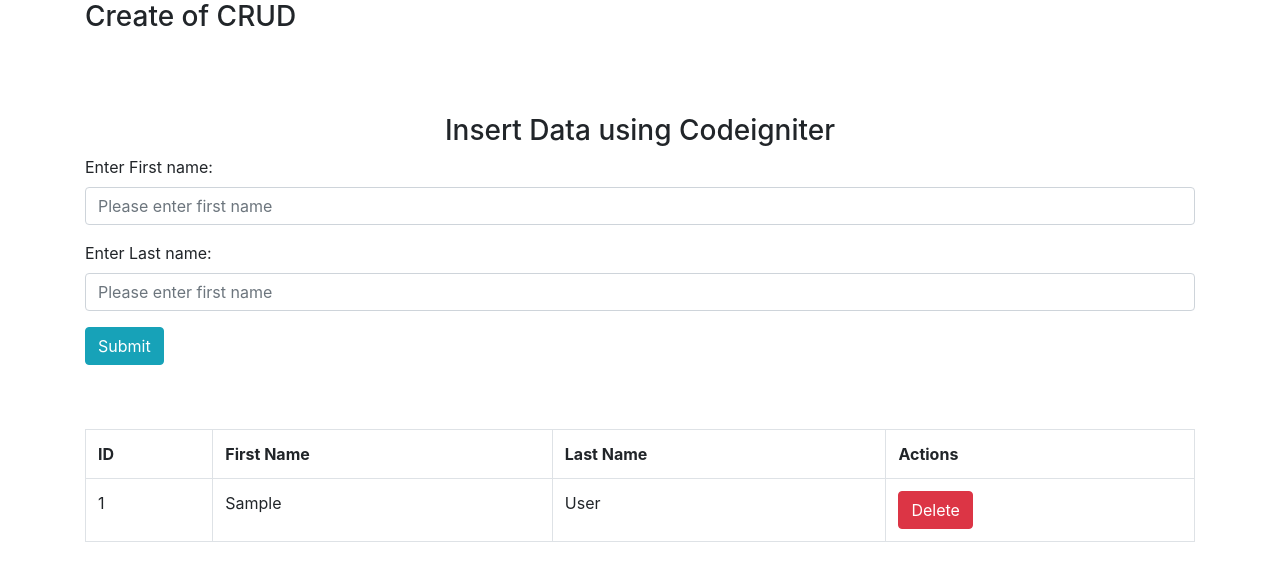
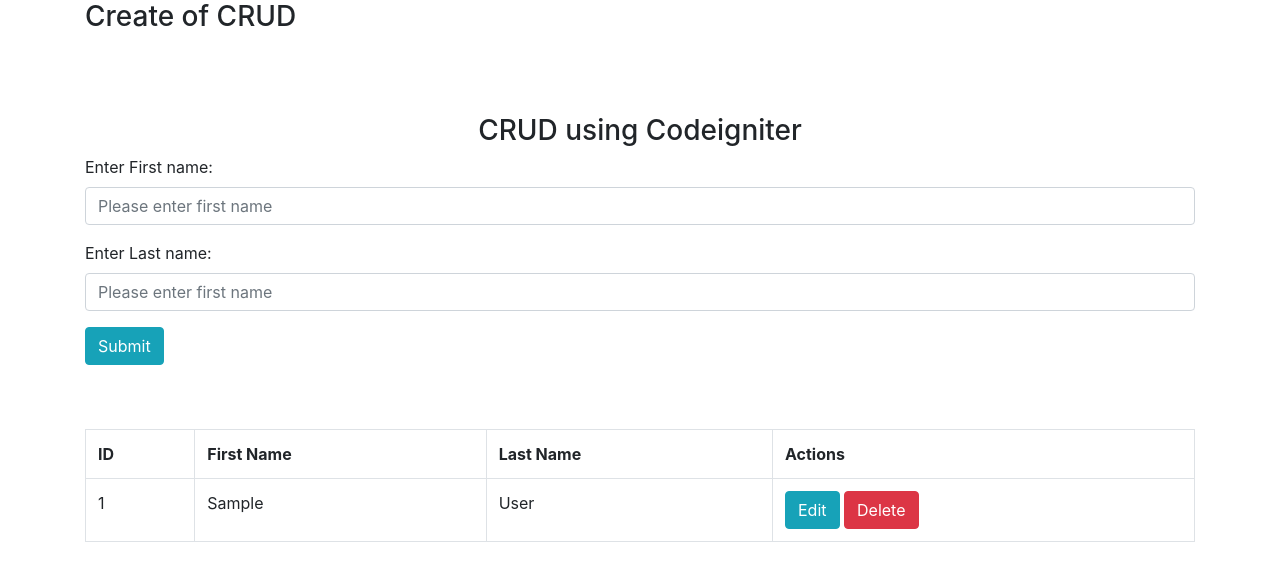
Before and after one commit to cooldv235/Codeigniter-Fundamentals, a CodeIgniter app: page /codeigniter/index.php/crud_controller/index in a window 1280 px wide. Shown: the top 581 px of the page. Run offline with CodeIgniter, Linux system fonts and the light colour scheme; tables that the repository leaves empty hold one stand-in row (values such as "Sample post").

Commit message:
CRUD complete

```diff
--- a/application/controllers/Crud_controller.php
+++ b/application/controllers/Crud_controller.php
@@ -29,29 +29,57 @@ class Crud_controller extends CI_Controller {
                 'last_name' => $this->input->post('last_name'),
             ];
 
-            $this->crud->store($data);
+            // IN CASE OF UPDATING A USER
+            if($this->input->post('formupdate')){
+                $user_id = $this->input->post('hidden_id');
+                $this->crud->update_user($data,$user_id);
+                redirect(base_url() . "crud_controller/updated");
+            }
 
-            redirect(base_url() . "crud_controller/inserted");
+            // IN CASE OF CREATE A NEW USER
+            if($this->input->post('formsubmit')){
+                $this->crud->store($data);
+
+                redirect(base_url() . "crud_controller/inserted");
+            }
+
+
         } else {
             $this->index();
         }
     }
 
-    public function inserted()
-    {
+    public function inserted(){
         $this->index();
     }
 
-    public function delete()
-    {
+    public function delete(){
         $id = $this->uri->segment(3);
         $this->load->model('Crud_model','crud');
         $this->crud->delete_record($id);
         redirect(base_url() . "crud_controller/deleted");
     }
 
-    public function deleted()
-    {
+    public function deleted(){
+        $this->index();
+    }
+
+    public function update(){
+        $user_id = $this->uri->segment(3);
+        $this->load->model('Crud_model','crud');
+
+        $data['user_data'] = $this->crud->fetch_user($user_id);
+        $data['users'] = $this->crud->fetch_data();
+        $data['title'] = "Update of CRUD";
+
+        // LOAD VIEW PAGE AND DISPLAY USER DATA
+        $this->load->view("crud/templates/header");
+        $this->load->view("crud/create",$data);
+        $this->load->view("crud/templates/footer");
+
+    }
+
+    public function updated(){
         $this->index();
     }
 }
--- a/application/models/Crud_model.php
+++ b/application/models/Crud_model.php
@@ -13,9 +13,22 @@ class Crud_model extends CI_Model {
         return $query;
     }
 
-    public function delete_record($id)
-    {
+    public function delete_record($id){
         $this->db->where('id',$id);
         $this->db->delete('six_create_ci_insert');
     }
+
+    public function fetch_user($id){
+        $this->db->where('id',$id);
+        $query = $this->db->get('six_create_ci_insert');
+
+        return $query;
+    }
+
+    public function update_user($data,$id)
+    {
+        $this->db->where('id',$id);
+        $this->db->update('six_create_ci_insert',$data);
+
+    }
 }
--- a/application/views/crud/create.php
+++ b/application/views/crud/create.php
@@ -2,7 +2,7 @@
 
 <br><br><br>
 
-<h3 align="center">Insert Data using Codeigniter</h3>
+<h3 align="center">CRUD using Codeigniter</h3>
 
 <!-- FORM -->
 <?php echo form_open('crud_controller/store'); ?>
@@ -12,10 +12,40 @@
         <p class="text-success">User Added Successfully.</p>
     <?php endif; ?>
 
+    <!-- DISPLAY SUCCESS MESSAGE IF RECORD IS UPDATED SUCCESSFULLY. -->
+    <?php if($this->uri->segment(2) == "updated"): ?>
+        <p class="text-success">User Updated Successfully.</p>
+    <?php endif; ?>
+
     <!-- DISPLAY SUCCESS MESSAGE IF RECORD IS DELETED SUCCESSFULLY. -->
     <?php if($this->uri->segment(2) == "deleted"): ?>
         <p class="text-danger">User deleted.</p>
     <?php endif; ?>
+
+    <?php if(isset($user_data)): ?>
+        <?php foreach($user_data->result() as $row): ?>
+            <!-- FIRST NAME-->
+            <div class="form-group">
+                <?php echo form_label('Enter First name:'); ?>
+                <?php echo form_input('first_name',$row->first_name,'placeholder="Please enter first name"class="form-control"'); ?>
+                <span class="text-danger"><?php echo form_error("first_name") ?></span>
+            </div>
+
+            <!-- LAST NAME -->
+            <div class="form-group">
+                <?php echo form_label('Enter Last name:'); ?>
+                <?php echo form_input('last_name',$row->last_name,'placeholder="Please enter first name"class="form-control"'); ?>
+                <span class="text-danger"><?php echo form_error("last_name") ?></span>
+            </div>
+
+            <!-- SUBMIT FORM -->
+            <div class="form-group">
+                <input type="hidden" name="hidden_id" value="<?php echo $row->id; ?>">
+                <?php echo form_submit('formupdate','Update','class="btn btn-info"'); ?>
+            </div>
+
+        <?php endforeach; ?>
+    <?php else: ?>
 
     <!-- FIRST NAME-->
     <div class="form-group">
@@ -35,6 +65,7 @@
     <div class="form-group">
         <?php echo form_submit('formsubmit','Submit','class="btn btn-info"'); ?>
     </div>
+    <?php endif; ?>
 
 <!-- FORM CLOSE-->
 <?php echo form_close(); ?><br><br>
@@ -54,7 +85,10 @@
                     <td><?php echo $row->id; ?></td>
                     <td><?php echo $row->first_name; ?></td>
                     <td><?php echo $row->last_name; ?></td>
-                    <td><a href="#" class="delete_btn btn btn-danger" id="<?php echo $row->id; ?>">Delete</a></td>
+                    <td>
+                        <!-- EDIT --><a href="<?php echo base_url(); ?>crud_controller/update/<?php echo $row->id; ?>" class="btn btn-info">Edit</a>
+                        <!-- DELETE --><a href="#" class="delete_btn btn btn-danger" id="<?php echo $row->id; ?>">Delete</a>
+                    </td>
                 </tr>
             <?php endforeach; ?>
         <?php else: ?>
```
